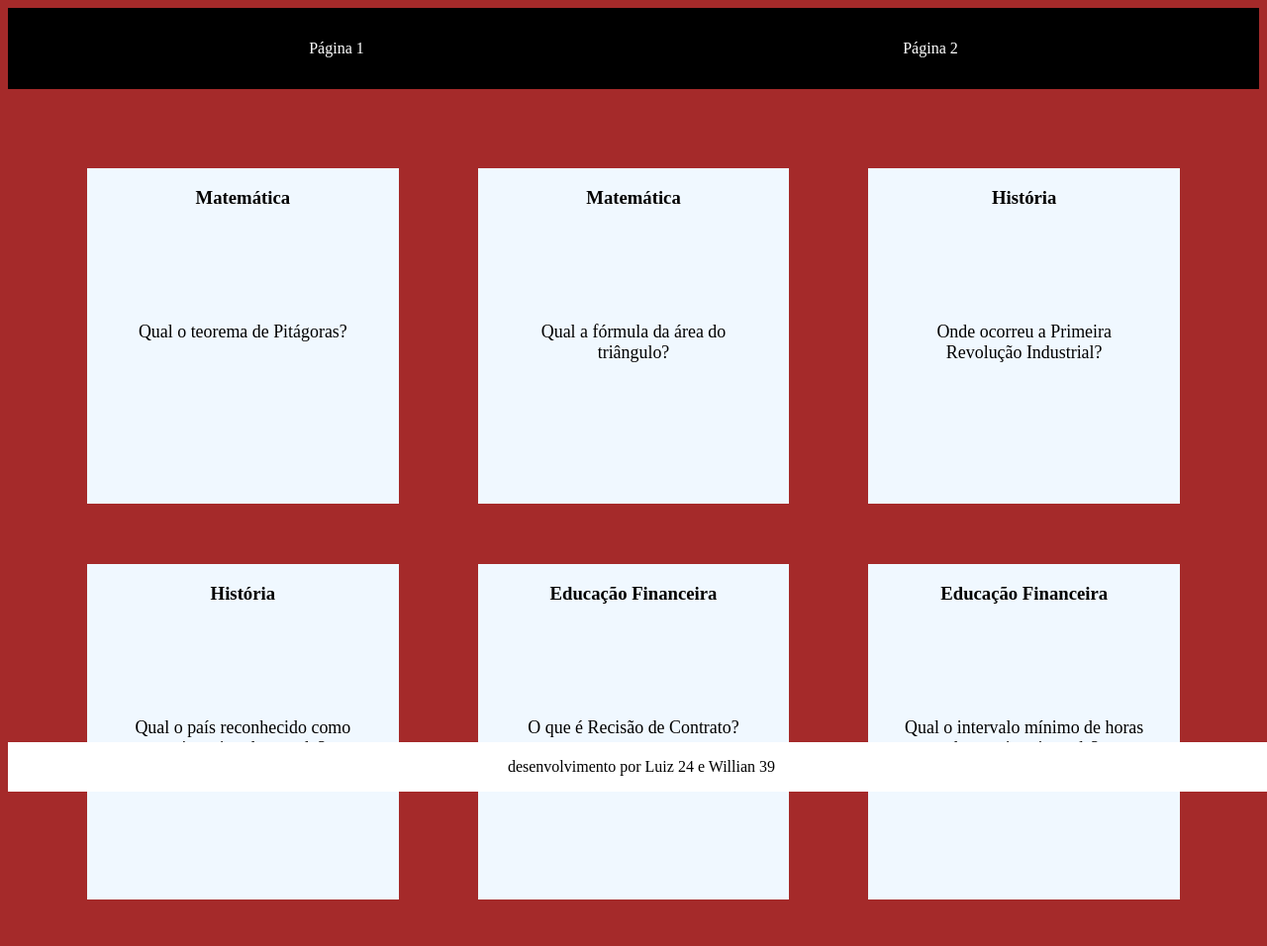
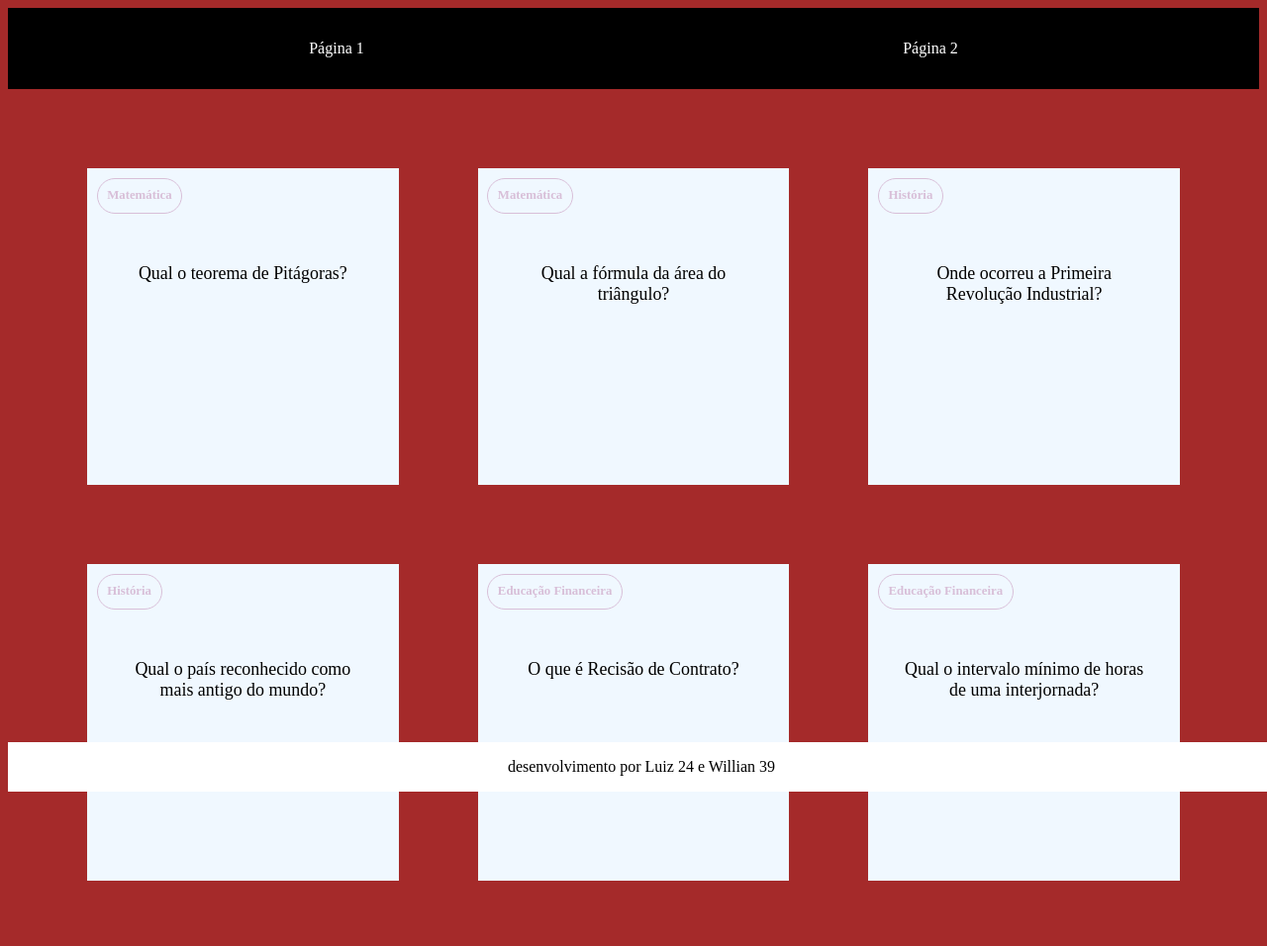
Before and after one commit to P0L1zn/lkashdlefhljisdafh, a plain HTML site: page index.html in a window 1280 px wide. Shown: the top 956 px of the page at 99% size. Drawn offline with Linux system fonts and the light colour scheme.

Commit message:
style.css

```diff
--- a/style.css
+++ b/style.css
@@ -52,7 +52,7 @@ margin: 1rem;
     transition: transform 300ms ease-in-out;
 }
 
-.centeudo-cartao h3{
+.conteudo-cartao h3{
     position: absolute;
 text-align: left;
 color: var(--destaque);
```
